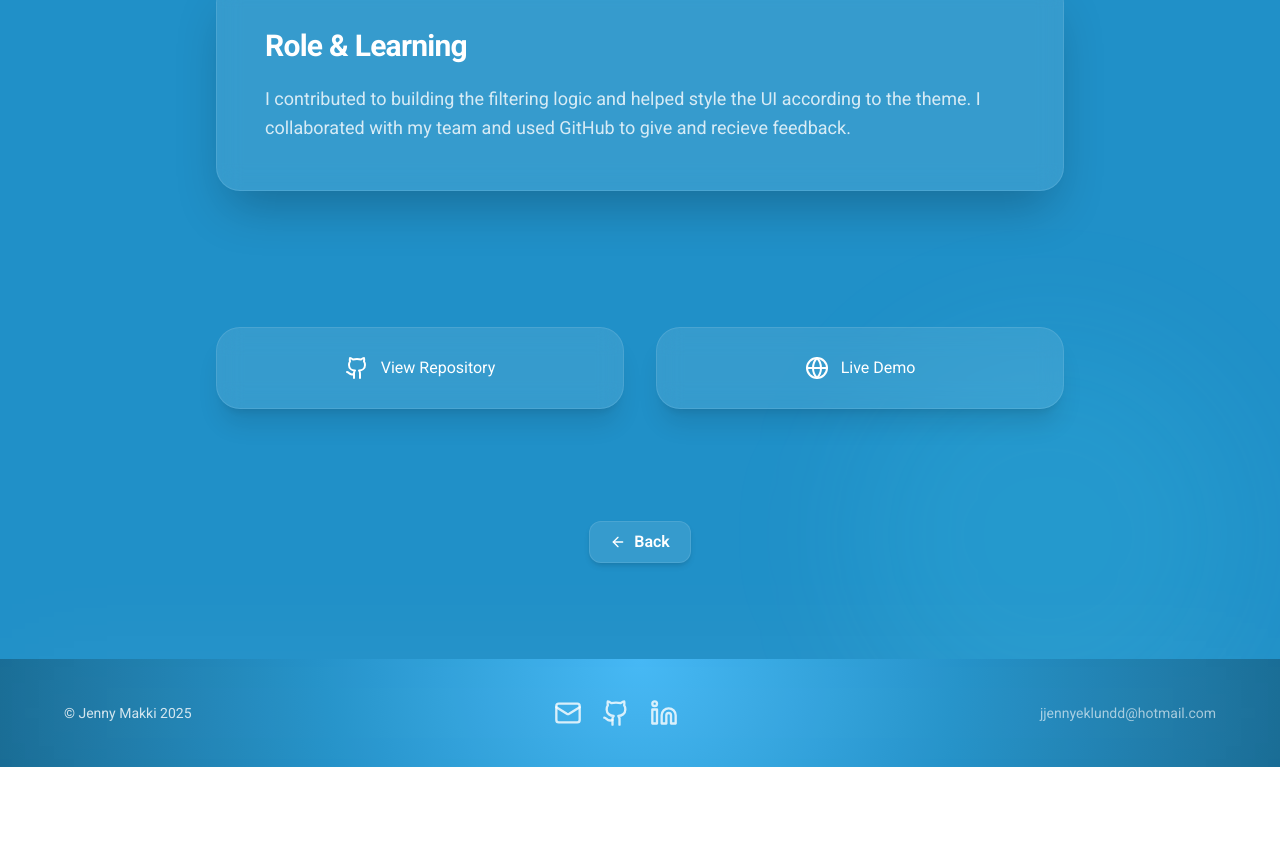
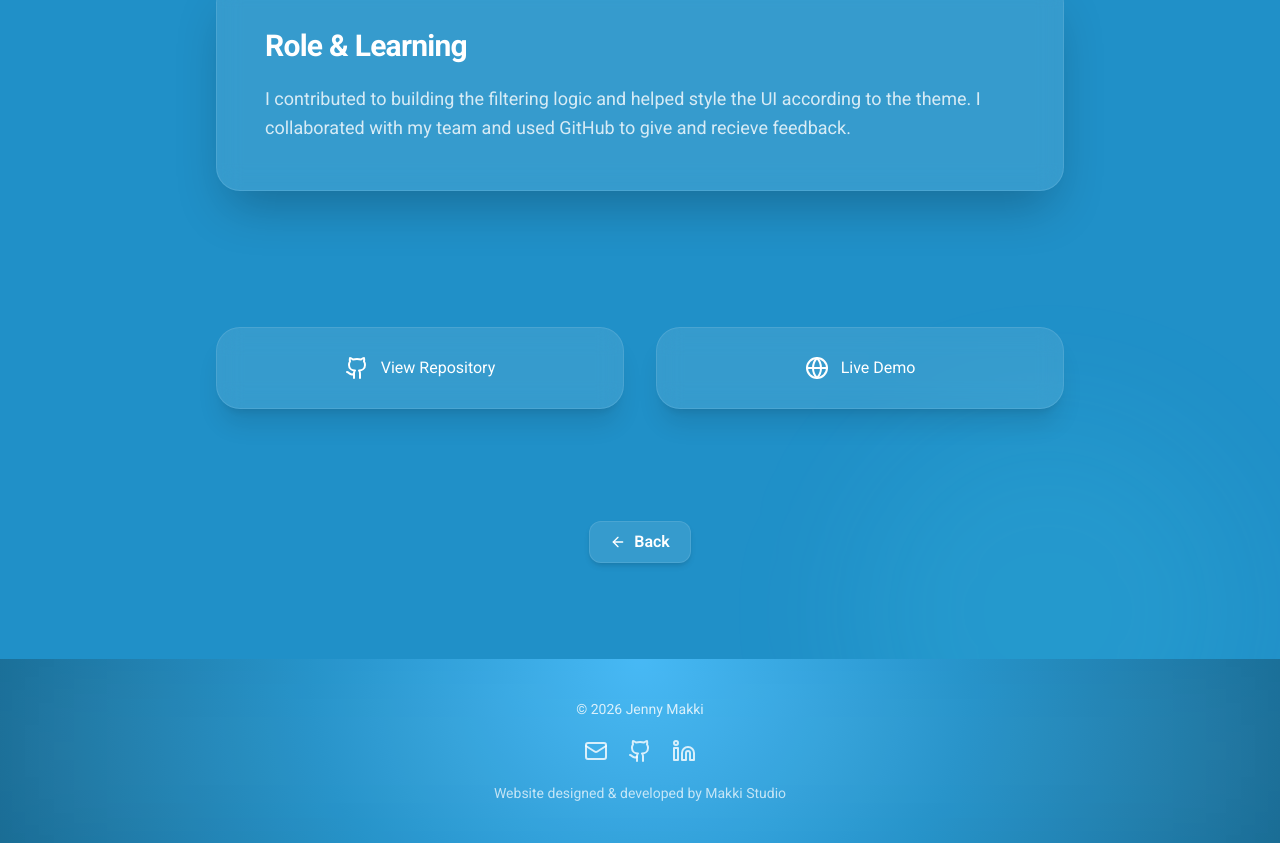
Before and after one commit to jennymakki/jennys-presentation, a Next.js app: page /projects/ESC in a window 1280 px wide. Shown: the part 2557-3400 px from the top of the page. Before the commit the page ends 3324 px from the top, so only its background shows below. Built offline with nearby package versions, Linux system fonts and the light colour scheme.

Commit message:
added makki studio

```diff
--- a/src/app/projects/page.tsx
+++ b/src/app/projects/page.tsx
@@ -15,7 +15,7 @@ const getProjects = (slugs: string[]) =>
 const frontendArc = ["To-do-app", "Teachers-site", "ESC"];
 const interactionArc = ["wordle-game", "ui-system"];
 const fullstackArc = ["project-manager-system", "grocery-helper", "kino-movie-theatre"];
-const professionalArc = ["anders-eklund-portfolio", "oican-b2b-shopify", "personal-portfolio"];
+const professionalArc = ["anders-eklund-portfolio", "oican-b2b-shopify", "personal-portfolio", "makki-studio"];
 const backendArc = [
   "To-do-app-java",
   "java-exercise-object-manipulation",
--- a/src/components/blocks/footer.tsx
+++ b/src/components/blocks/footer.tsx
@@ -7,49 +7,75 @@ export default function Footer() {
     <footer
       className="
         relative
-        flex flex-col md:flex-row
-        items-center justify-between
+        overflow-hidden
+        flex flex-col
+        items-center
         gap-6
         px-6 md:px-16
         py-10
-
         text-white
         bg-[radial-gradient(circle_at_top,#42b7f5,#2090C8,#176b94)]
       "
     >
       {/* subtle glow */}
-      <div className="absolute inset-0 bg-white/5 blur-3xl" />
+      <div
+        aria-hidden="true"
+        className="absolute inset-0 bg-white/5 blur-3xl"
+      />
 
-      <div className="relative text-center md:text-left text-white/80 text-sm">
-        © Jenny Makki 2025
-      </div>
+      <div className="relative flex flex-col items-center gap-5 text-center">
+        <p className="text-sm text-white/80">
+          © {new Date().getFullYear()} Jenny Makki
+        </p>
 
-      <div className="relative flex gap-5 items-center">
-        <a href="mailto:jjennyeklundd@hotmail.com" aria-label="Email">
-          <Mail className="w-7 h-7 text-white/80 hover:text-yellow-300 transition" />
+        <nav
+          aria-label="Sociala länkar"
+          className="flex items-center gap-5"
+        >
+          <a
+            href="mailto:jjennyeklundd@hotmail.com"
+            aria-label="Skicka e-post till Jenny Makki"
+            className="text-white/80 transition hover:text-yellow-300"
+          >
+            <Mail className="h-6 w-6" aria-hidden="true" />
           </a>
 
           <a
             href="https://github.com/jennymakki"
             target="_blank"
             rel="noopener noreferrer"
-          aria-label="GitHub"
+            aria-label="Jenny Makki på GitHub"
+            className="text-white/80 transition hover:text-yellow-300"
           >
-          <Github className="w-7 h-7 text-white/80 hover:text-yellow-300 transition" />
+            <Github className="h-6 w-6" aria-hidden="true" />
           </a>
 
           <a
             href="https://www.linkedin.com/in/jenny-makki-197614210/"
             target="_blank"
             rel="noopener noreferrer"
-          aria-label="LinkedIn"
+            aria-label="Jenny Makki på LinkedIn"
+            className="text-white/80 transition hover:text-yellow-300"
           >
-          <Linkedin className="w-7 h-7 text-white/80 hover:text-yellow-300 transition" />
+            <Linkedin className="h-6 w-6" aria-hidden="true" />
           </a>
-      </div>
+        </nav>
 
-      <div className="relative text-center md:text-right text-white/60 text-sm">
-        jjennyeklundd@hotmail.com
+        <a
+          href="https://www.makkistudio.se"
+          target="_blank"
+          rel="noopener noreferrer"
+          className="
+            text-sm
+            text-white/70
+            transition
+            hover:text-white
+            underline-offset-4
+            hover:underline
+          "
+        >
+          Website designed & developed by Makki Studio
+        </a>
       </div>
     </footer>
   );
--- a/src/data/projects.ts
+++ b/src/data/projects.ts
@@ -560,6 +560,84 @@ export const projects: Project[] = [
     roleAndLearning:
       "During my internship at OICAN I was responsible for designing the entire B2B website from scratch and implementing it in Shopify. I worked with UX/UI design principles, structured the information architecture, and translated designs into a functional Shopify theme. This experience strengthened my skills in e-commerce development, client-focused design, and real-world project delivery.",
   },
+
+  {
+  title: "Makki Studio – Företagswebbplats",
+  description:
+    "En modern företagswebbplats för Makki Studio, designad och utvecklad för att presentera tjänster, projekt och priser på ett tydligt och professionellt sätt. Webbplatsen kombinerar webbdesign, UX och modern webbutveckling med fokus på prestanda, SEO och tillgänglighet.",
+
+  imageUrl: "/makki-studio.png",
+
+  link: "",
+  liveDemo: "https://www.makkistudio.se",
+
+  slug: "makki-studio",
+
+  shortDescription:
+    "Makki Studios egen företagswebbplats – designad och utvecklad med Next.js, TypeScript och Tailwind CSS.",
+
+  tags: [
+    "Next.js",
+    "React",
+    "TypeScript",
+    "Tailwind CSS",
+    "UX/UI",
+    "SEO",
+    "Accessibility",
+    "Webbdesign",
+    "Webbutveckling",
+  ],
+
+  goal:
+    "Målet var att skapa en professionell företagswebbplats för Makki Studio som tydligt kommunicerar tjänster, priser och tidigare projekt, samtidigt som webbplatsen är snabb, tillgänglig och lätt för både människor, sökmotorer och AI-agenter att förstå.",
+
+  keyFeatures: [
+    "Responsiv design för mobil, surfplatta och desktop",
+    "Tydlig presentation av tjänster och priser",
+    "Projektportfolio med detaljerade case",
+    "SEO-optimerad metadata och canonical URLs",
+    "Schema.org-strukturerad data",
+    "Tillgänglighetsanpassad HTML och formulär",
+    "AI-agent-vänlig struktur och navigation",
+    "Kontaktformulär med spam-skydd",
+    "Next.js App Router",
+    "Komponentbaserad frontend",
+  ],
+
+  uiArchitecture: [
+    "Återanvändbara React-komponenter",
+    "Komponentbaserat designsystem",
+    "Semantisk HTML-struktur",
+    "Responsiva Tailwind CSS-layouts",
+    "Återanvändbara CTA-, Navbar- och Footer-komponenter",
+    "Strukturerad metadata och Schema.org",
+  ],
+
+  snapshots: [
+    {
+      imageUrl: "/snapshots/makki-home.png",
+      description:
+        "Makki Studios startsida med tydlig presentation av webbdesign, webbutveckling, projekt och tjänster.",
+    },
+    {
+      imageUrl: "/snapshots/makki-services.png",
+      description:
+        "Tjänste- och prissida med tydliga webbpaket för företag.",
+    },
+    {
+      imageUrl: "/snapshots/makki-contact.png",
+      description:
+        "Kontaktformulär där potentiella kunder enkelt kan beskriva sitt projekt.",
+    },
+  ],
+
+  roleAndLearning:
+    "Jag designade och utvecklade hela webbplatsen själv, från informationsarkitektur och visuell identitet till frontend, SEO, strukturerad data och tillgänglighet. Projektet har gett mig möjlighet att kombinera mina kunskaper inom UX/UI, React, Next.js och TypeScript med ett verkligt affärsmål: att göra Makki Studio tydligt för både potentiella kunder och moderna sök- och AI-system.",
+
+  featured: true,
+  accent: "green",
+},
+
   {
     title: "Personal Portfolio Website",
     description:
```
Also changed, not shown: public/makki-studio.png (added). Lines whose indentation alone changed are shown as unchanged.
